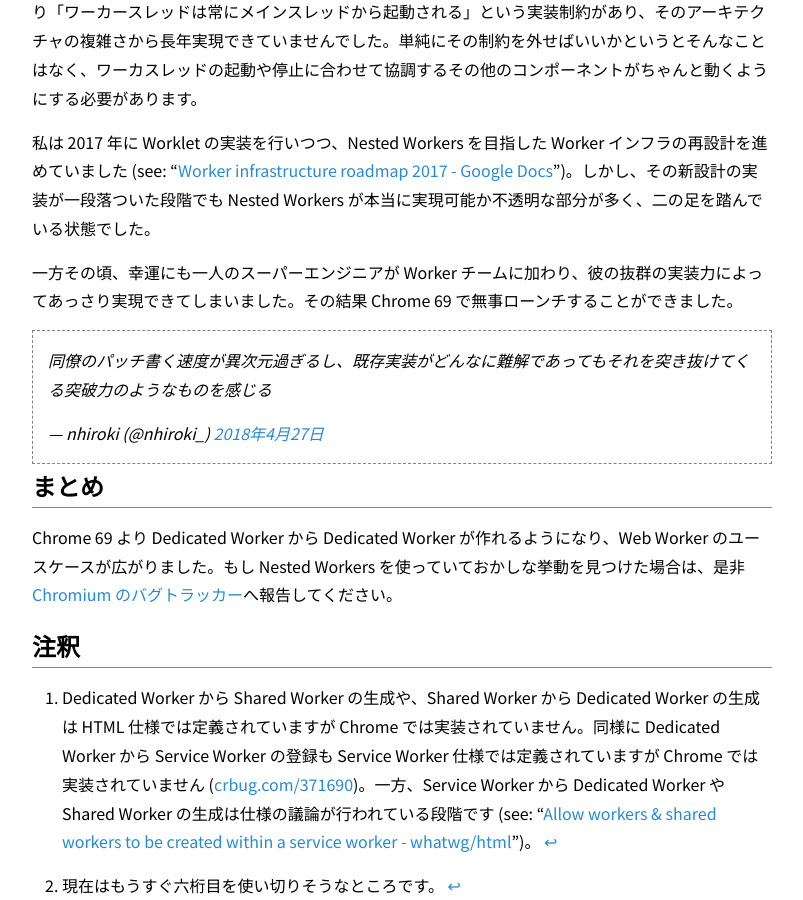
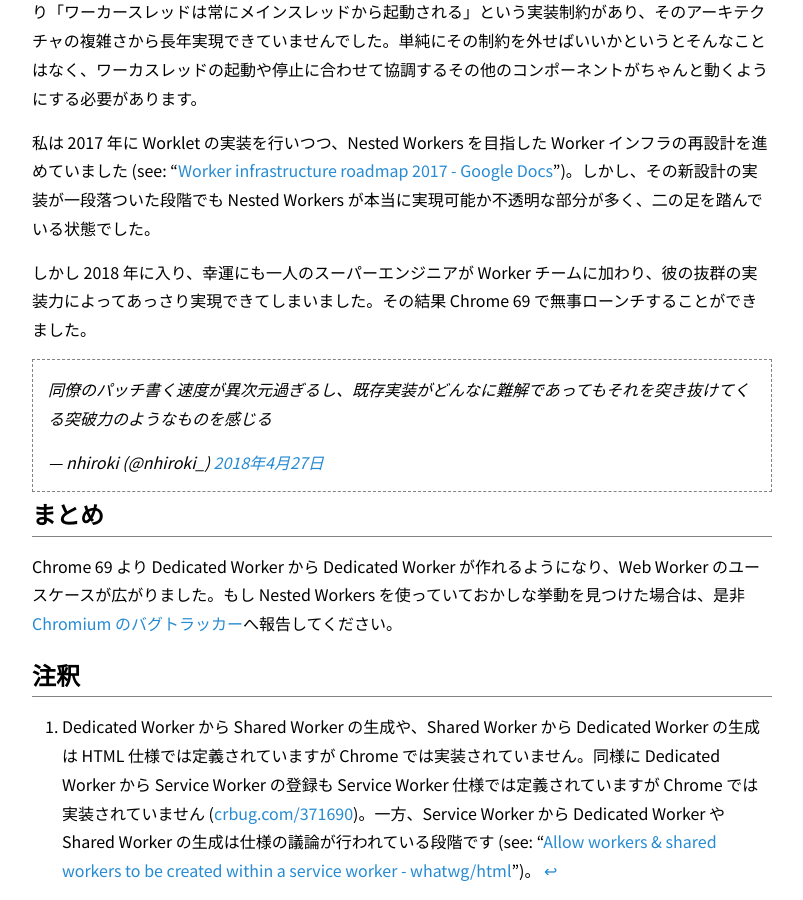
Before and after one commit to nhiroki/nhiroki.github.io, a Jekyll site: the page built from _posts/2018-10-29-nested-workers.md, in a window 1280 px wide and 900 px high, scrolled down 2748 px. Shown: the whole window, without its empty margins (238-1041 px from the left). Built offline with Jekyll 4.4.1, drawn with Linux system fonts in a browser that asks for light colours; comment, search, counter and statistics services are not loaded.

Commit message:
Update the existing article

```diff
--- a/_posts/2018-10-29-nested-workers.md
+++ b/_posts/2018-10-29-nested-workers.md
@@ -69,7 +69,7 @@
 
 私は 2017 年に Worklet の実装を行いつつ、Nested Workers を目指した Worker インフラの再設計を進めていました (see: "[Worker infrastructure roadmap 2017 - Google Docs](https://docs.google.com/document/d/1RIMCo_xejzvm0BlJdhAg2nfpdOE7xy_ijHVXk6kPHws/edit?usp=sharing)")。しかし、その新設計の実装が一段落ついた段階でも Nested Workers が本当に実現可能か不透明な部分が多く、二の足を踏んでいる状態でした。
 
-一方その頃、幸運にも一人のスーパーエンジニアが Worker チームに加わり、彼の抜群の実装力によってあっさり実現できてしまいました。その結果 Chrome 69 で無事ローンチすることができました。
+しかし 2018 年に入り、幸運にも一人のスーパーエンジニアが Worker チームに加わり、彼の抜群の実装力によってあっさり実現できてしまいました。その結果 Chrome 69 で無事ローンチすることができました。
 
 <blockquote class="twitter-tweet" data-lang="ja"><p lang="ja" dir="ltr">同僚のパッチ書く速度が異次元過ぎるし、既存実装がどんなに難解であってもそれを突き抜けてくる突破力のようなものを感じる</p>&mdash; nhiroki (@nhiroki_) <a href="https://twitter.com/nhiroki_/status/989700852666417157?ref_src=twsrc%5Etfw">2018年4月27日</a></blockquote>
 <script async src="https://platform.twitter.com/widgets.js" charset="utf-8"></script>
```
